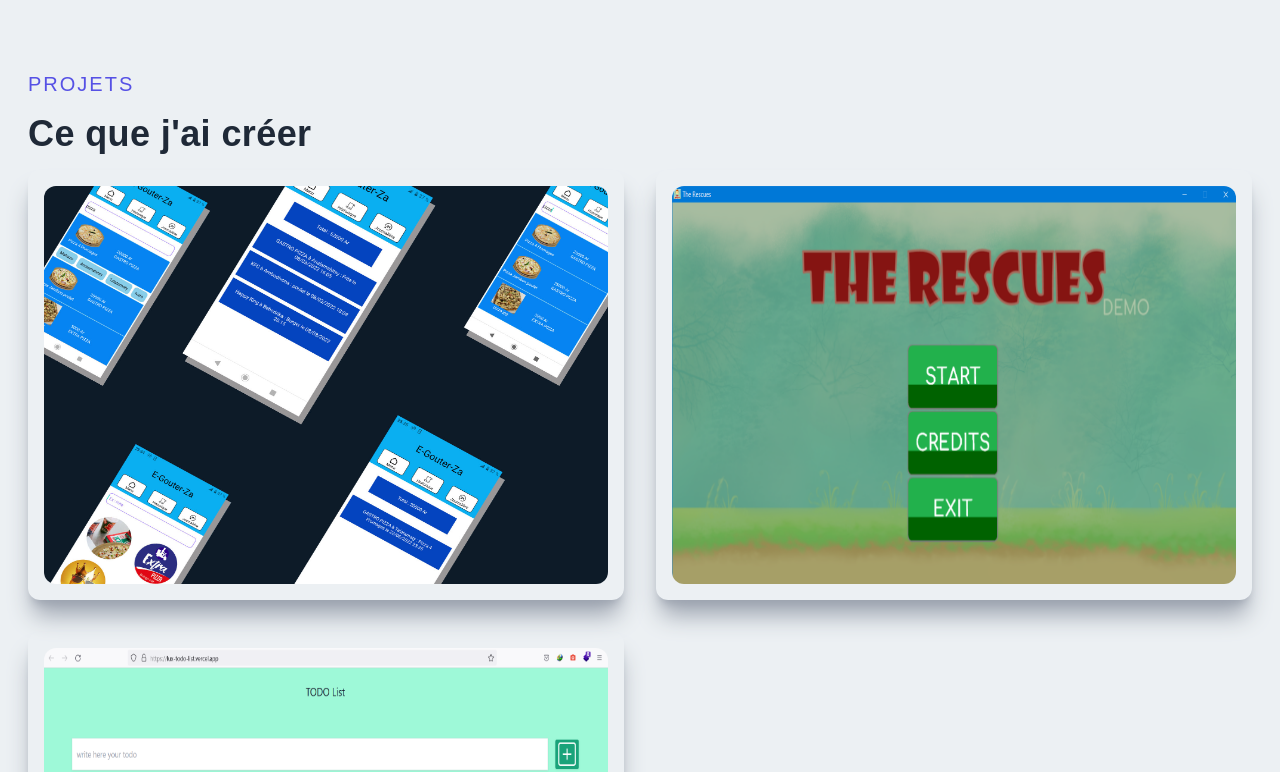
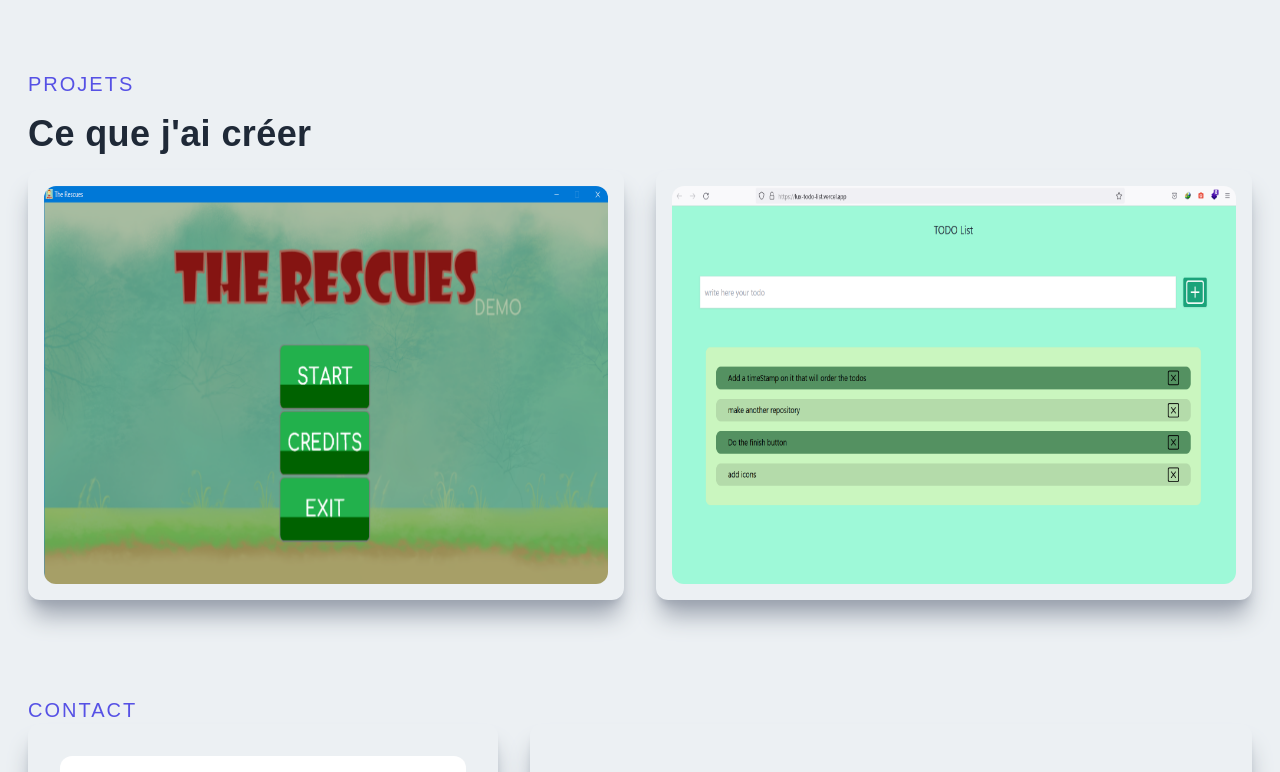
Before and after one commit to LucasAndria/Portfolio-NextJs, a Next.js app: page / in a window 1280 px wide. Shown: the part 2426-3198 px from the top of the page. Built offline with nearby package versions, Linux system fonts and the light colour scheme.

Commit message:
remove e-gouter first

```diff
--- a/components/Projects.js
+++ b/components/Projects.js
@@ -1,5 +1,5 @@
 import ProjectItem from "./ProjectItem"
-import bg_egouter from "../public/assets/Projects/e-gouter/gouter.jpg"
+// import bg_egouter from "../public/assets/Projects/e-gouter/gouter.jpg"
 import bg_todolist from "../public/assets/Projects/todo-list/capture.png"
 import bg_rescues from "../public/assets/Projects/the-rescues/bg-1.png"
 
@@ -11,13 +11,14 @@ function Projects() {
                 <p className="text-xl tracking-widest uppercase text-[#5651e5]">Projets</p>
                 <h2 className="py-4">{"Ce que j'ai créer"}</h2>
                 <div className="grid md:grid-cols-2 gap-8">
-                    <ProjectItem titre='E-Gouter-Za' descri='Une application mobile qui permet de faire des commandes.' bgImg={bg_egouter} url='/projects/e-gouter' />
+                    {/* <ProjectItem titre='E-Gouter-Za' descri='Une application mobile qui permet de faire des commandes.' bgImg={bg_egouter} url='/projects/e-gouter' /> */}
                     <ProjectItem titre='The rescues' descri="Un jeu platformer que l'on a créer en 24h pour la gamejam+ 2020" bgImg={bg_rescues} url='/projects/the-rescues' />
                     <ProjectItem titre='Todo List' descri="Une application web pour mémoriser les taches à accomplir" bgImg={bg_todolist} url='/projects/todo-list' />
                 </div>
             </div>
         </div>
     )
+
 }
 
 export default Projects
```
